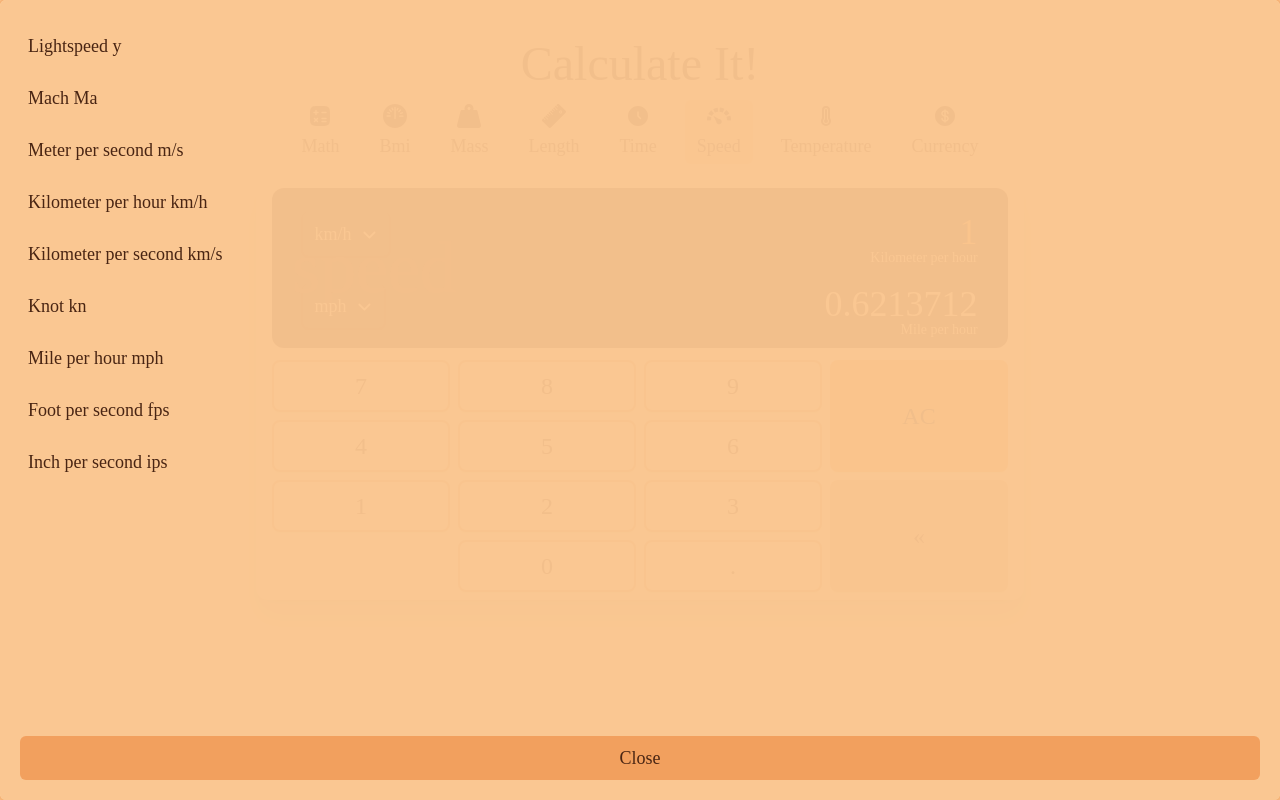
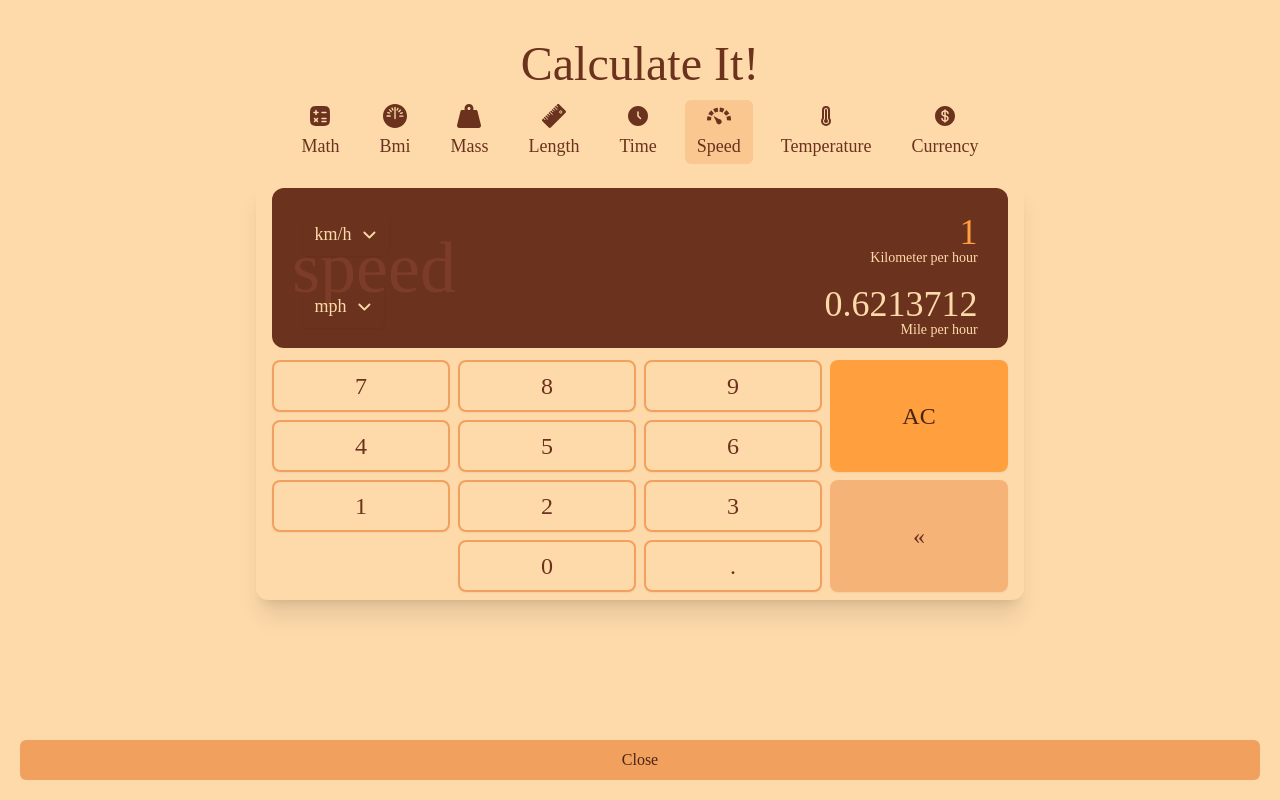
Before and after one commit to AllanKirui/calculate-it, a Vue app: page /speed in a window 1280 px wide. Both pictures are taken after a click on the button "km/h". Shown: the top 800 px of the page. Built offline with nearby package versions, Linux system fonts and the light colour scheme.

Commit message:
Update component styles

```diff
--- a/src/components/ui/TheDropdown.vue
+++ b/src/components/ui/TheDropdown.vue
@@ -23,9 +23,7 @@
         leave-from-class="transform opacity-100 scale-100"
         leave-to-class="transform opacity-0 scale-95"
       >
-        <MenuItems
-          class="absolute top-0 left-0 z-50 w-full h-full p-5 scrollable overflow-scroll origin-center rounded-md bg-macaroni-and-cheese bg-opacity-95 shadow-lg ring-2 ring-mellow-apricot ring-opacity-1 focus:outline-none text-base md:text-lg text-seal-brown"
-        >
+        <MenuItems class="menu-items-wrapper">
           <!-- Menu Items Wrapper -->
           <div class="pb-10">
             <div v-for="unit in calcUnits" :key="unit" class="py-1">
@@ -49,7 +47,7 @@
           </div>
 
           <!-- Close Button Wrapper -->
-          <div class="fixed w-full px-5 left-0 right-0 bottom-5">
+          <div class="absolute w-full px-5 left-0 right-0 bottom-5">
             <button
               class="w-full p-2 bg-sandy-brown text-seal-brown rounded-md"
               @click="close"
```
